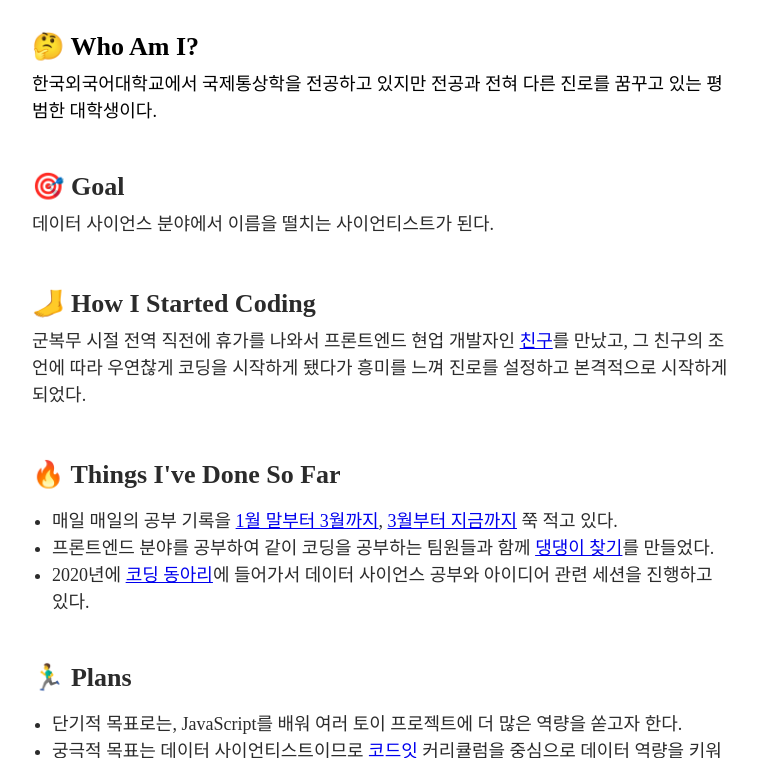
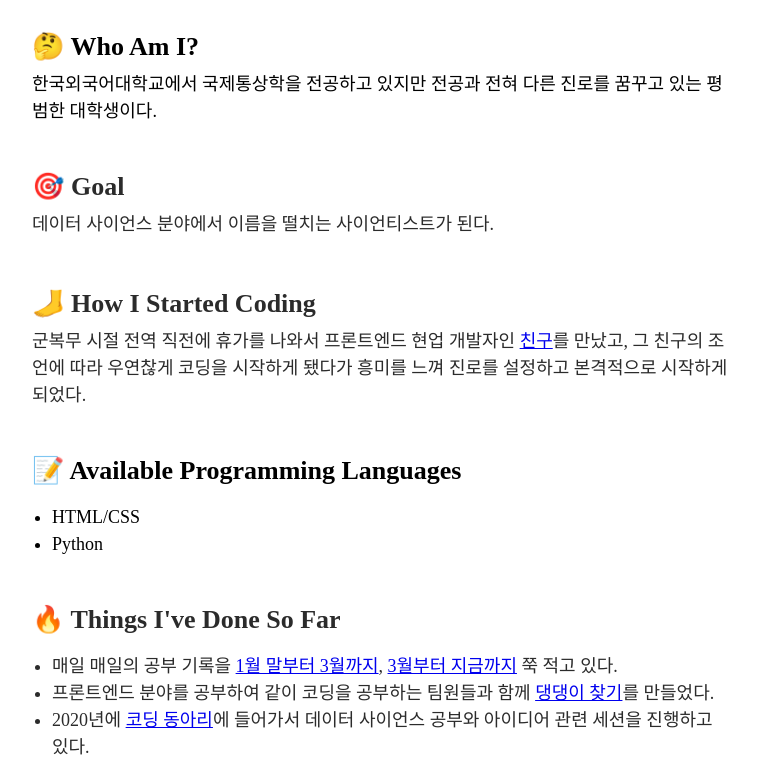
Before and after one commit to steadily-worked/steadily-worked.github.io, a plain HTML site: page index.html in a window 1280 px wide. Shown: the part 425-1183 px from the top of the page, without its empty margins (258-1015 px from the left). Drawn offline with Linux system fonts and the light colour scheme.

Commit message:
Available Programming Languages 추가

```diff
--- a/css/styles_introduction.css
+++ b/css/styles_introduction.css
@@ -46,9 +46,12 @@ body {
 /* how */
 .how {
     color: #2b2b2b;
-    margin-bottom: 50px;
+    margin-bottom: 46px;
 }
-
+/* language */
+.language {
+    margin-bottom: 46px;
+}
 /* focus */
 .focus {
     color: #2b2b2b;
--- a/index.html
+++ b/index.html
@@ -22,6 +22,13 @@
          <div class='mission-title'>🦶 How I Started Coding</div>
          <div class='mission-explanation'>군복무 시절 전역 직전에 휴가를 나와서 프론트엔드 현업 개발자인 <a href="https://github.com/incleaf">친구</a>를 만났고, 그 친구의 조언에 따라 우연찮게 코딩을 시작하게 됐다가 흥미를 느껴 진로를 설정하고 본격적으로 시작하게 되었다.</div>
      </div>
+     <div class='language'>
+         <div class='mission-title'>📝 Available Programming Languages</div>
+         <ul class='mission-explanation2'>
+             <li>HTML/CSS</li>
+             <li>Python</li>
+         </ul>
+     </div>
      <div class='focus'>
          <div class='mission-title'>🔥 Things I've Done So Far </div>
          <ul class='mission-explanation2'>
```
